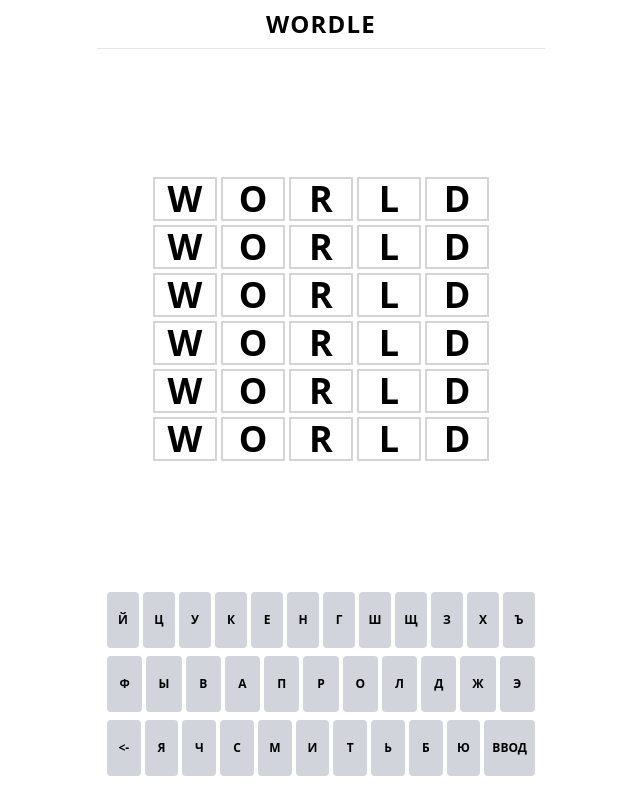
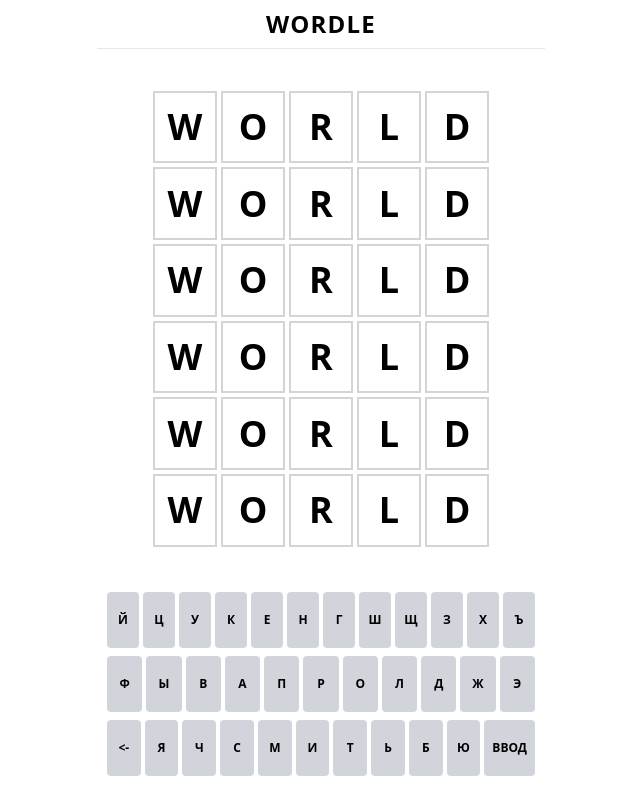
Before and after one commit to Arnosha96/game-wordly, a React (Create React App) app: page / in a window 1280 px wide. Shown: the whole page, without its empty margins (319-959 px from the left). Built offline with nearby package versions, Linux system fonts and the light colour scheme.

Commit message:
Cells height fix

```diff
--- a/src/components/board.tsx
+++ b/src/components/board.tsx
@@ -3,7 +3,7 @@
 const Board = () => {
   return (
     <main className="flex flex-auto justify-center items-center">
-      <div className="flex flex-col gap-1 p-3 box-border fix-h fix-small-iphones-grid w-full max-w-[360px] max-h-[480px]">
+      <div className="flex flex-col gap-1 p-3 box-border h-full min-h-60 w-full max-w-[360px] max-h-[480px]">
         <CellsLine />
         <CellsLine />
         <CellsLine />
--- a/src/components/cellsLine.tsx
+++ b/src/components/cellsLine.tsx
@@ -2,7 +2,7 @@
 
 const CellsLine = () => {
   return (
-    <div className="flex gap-1 w-full fix-tile-width">
+    <div className="flex h-full max-h-20 gap-1 w-full fix-tile-width">
       <Cell letter={"W"} />
       <Cell letter={"O"} />
       <Cell letter={"R"} />
```
